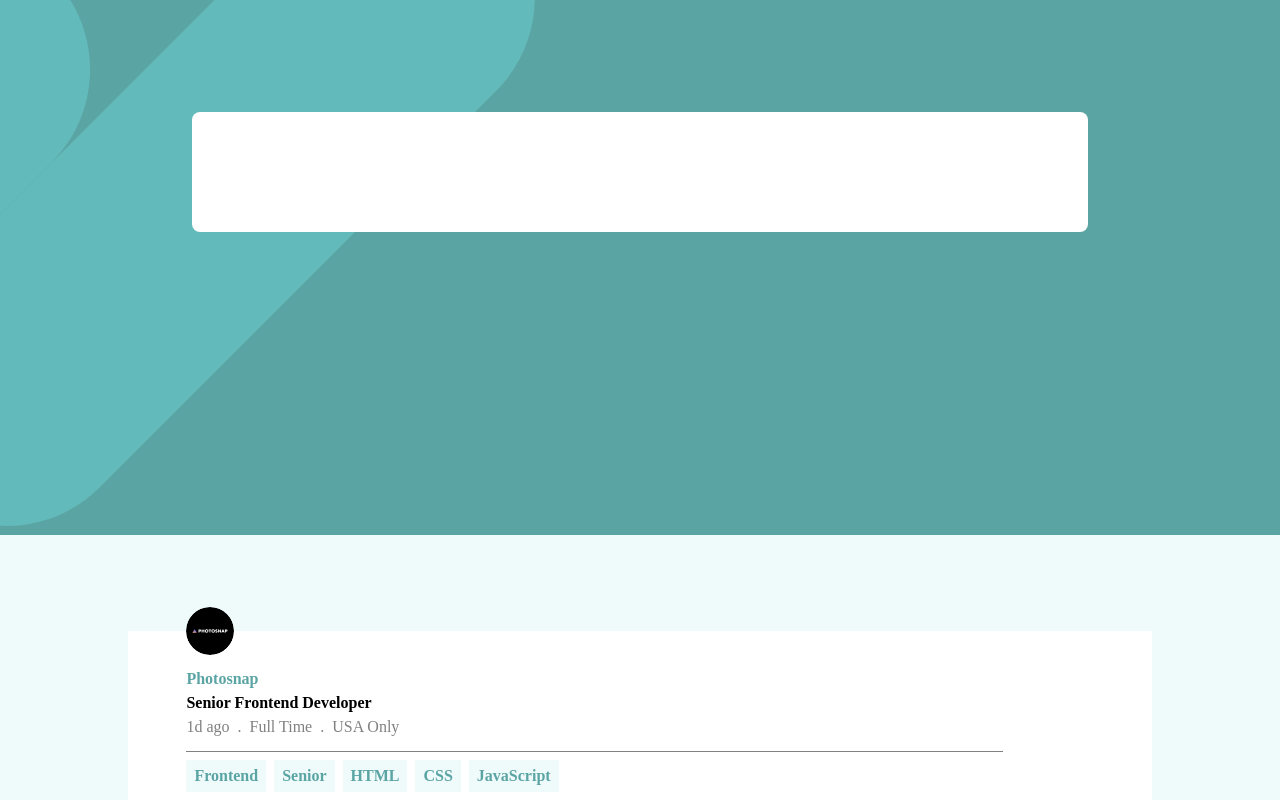
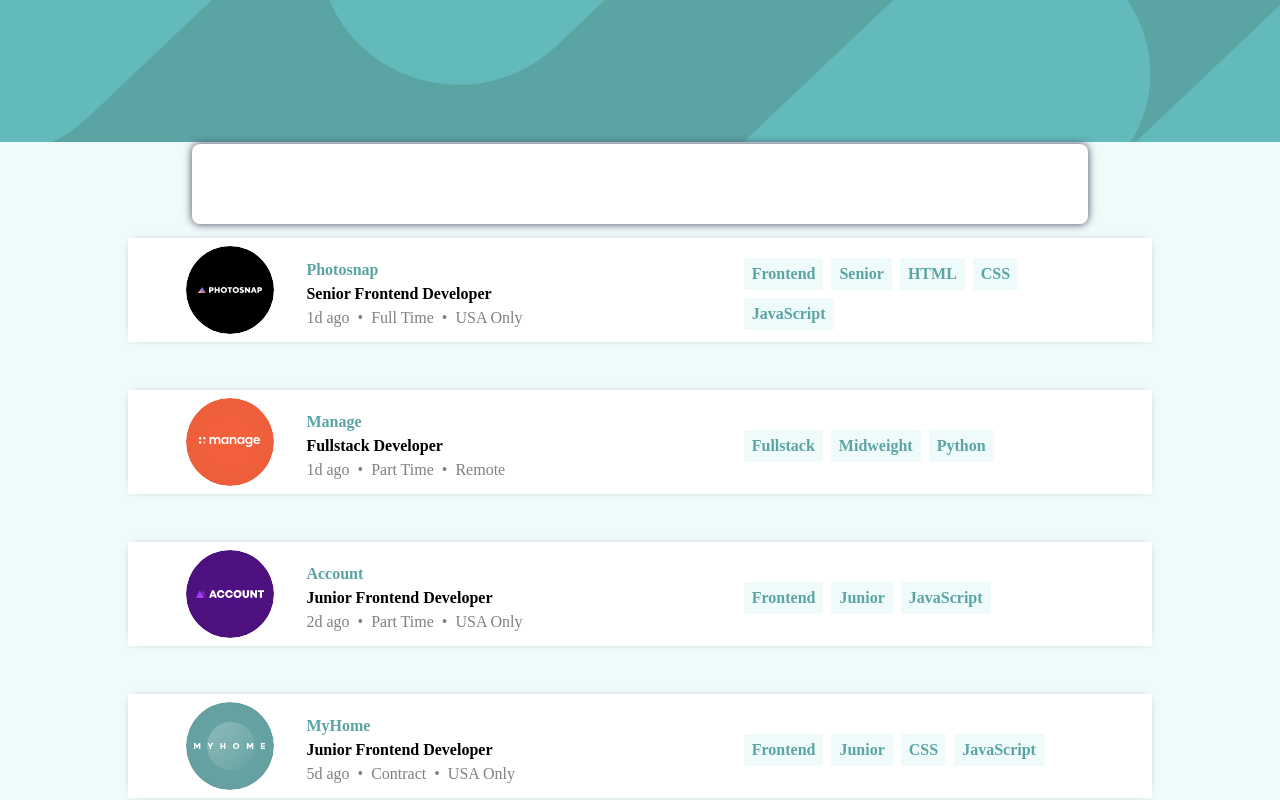
Before and after one commit to wiktohh/job-listings-with-filtering, a React (Create React App) app: page / in a window 1280 px wide. Shown: the top 800 px of the page. Built offline with nearby package versions, Linux system fonts and the light colour scheme.

Commit message:
create design for desktop

```diff
--- a/src/components/Header.tsx
+++ b/src/components/Header.tsx
@@ -1,10 +1,12 @@
 import {ReactComponent as BgHeaderMobile } from '../images/bg-header-mobile.svg';
+import {ReactComponent as BgHeaderDesktop } from '../images/bg-header-desktop.svg';
 import "../styles/_header.scss"
 
 const Header = () => {
     return (
         <div className='header'>
             <BgHeaderMobile className="bg-mobile"/>
+            <BgHeaderDesktop className="bg-desktop"/>
         </div>
      );
 }
--- a/src/components/Main.tsx
+++ b/src/components/Main.tsx
@@ -9,6 +9,7 @@
                 <div className="offer">
                     <div className="wrapper">
                     <img className="photo" src={offer.logo} alt="company photo" />
+                     <span className="group">
                      <div className="company">
                         {offer.company}
 
@@ -19,12 +20,13 @@
                      <div className="informations">
                         <div className="information">
                         <span>{offer.postedAt}</span>
-                        <span>.</span>
+                        <span>•</span>
                         <span>{offer.contract}</span>
-                        <span>.</span>
+                        <span>•</span>
                         <span>{offer.location}</span>
                         </div>
                      </div>
+                     </span>
                      <div className="skills">
                         <div className="skill">{offer.role}</div>
                         <div className="skill">{offer.level}</div>
--- a/src/styles/App.scss
+++ b/src/styles/App.scss
@@ -11,11 +11,21 @@
 
     input{
         position: absolute;
-        top:7rem;
+        padding: .5rem;
+        top:10rem;
         width:70%;
-        height:15%;
+        height:10%;
         border-radius: .5rem;
         border: none;
+        box-shadow: 0px 0px 9px 0px rgba(66, 68, 90, 1);
+
+        @media screen and (min-width:768px){
+            top:4rem;
+        }
+
+        @media screen and (min-width:1220px){
+            top:9rem;
+        }
     }
 
 
--- a/src/styles/_header.scss
+++ b/src/styles/_header.scss
@@ -7,5 +7,17 @@
 .bg-mobile{
     width:100vw;
     height:100%;
+
+    @media screen and (min-width:768px){
+        display:none;
+    }
+}
+.bg-desktop{
+    width:100vw;
+    height:100%;
+
+    @media screen and (max-width:768px){
+        display:none;
+    }
 }
 }
--- a/src/styles/_main.scss
+++ b/src/styles/_main.scss
@@ -8,25 +8,43 @@
 
     .offer{
         position: relative;
+        box-shadow: 0px 0px 9px -6px rgba(66, 68, 90, 1);
         height: max-content;
         width: 80vw;
         margin: 3rem auto;
         background: white;
         display:flex;
-        flex-direction: column;
         justify-content: center;
         align-items: flex-start;
         padding: .5rem;
-        padding-top: 2rem;
+
+        @media screen and (max-width:768px){
+            padding-top: 2rem;
+        }
         .photo{
             width:3rem;
-            position: absolute;
             border-radius: 100%;
-            top:-1.5rem;
+            @media screen and (max-width:768px){
+                position: absolute;
+                top:-1.5rem;
+            }
+            @media screen and (min-width:768px){
+                width:6rem;
+            }
         }
         .wrapper{
             width: 90%;
             margin: auto;
+            @media screen and (min-width:768px){
+                display:flex;
+                flex-direction: row;
+                justify-content: space-between;
+                align-items: center;
+            }
+            .group{
+                width:100%;
+                margin-left: 2rem;
+            }
             .company{
                 color: hsl(180, 29%, 50%);
                 font-weight: bold;
@@ -44,9 +62,11 @@
                 width: 90%;
                 height:max-content;
                 color:gray;
-                padding-bottom: 1rem;
-                border-bottom: 1px solid gray;
                 padding-top: .5rem;
+                @media screen and (max-width:768px){
+                    padding-bottom: 1rem;
+                    border-bottom: 1px solid gray;
+                }
                 .information{
                     color:gray;
                     width:80%;
```
